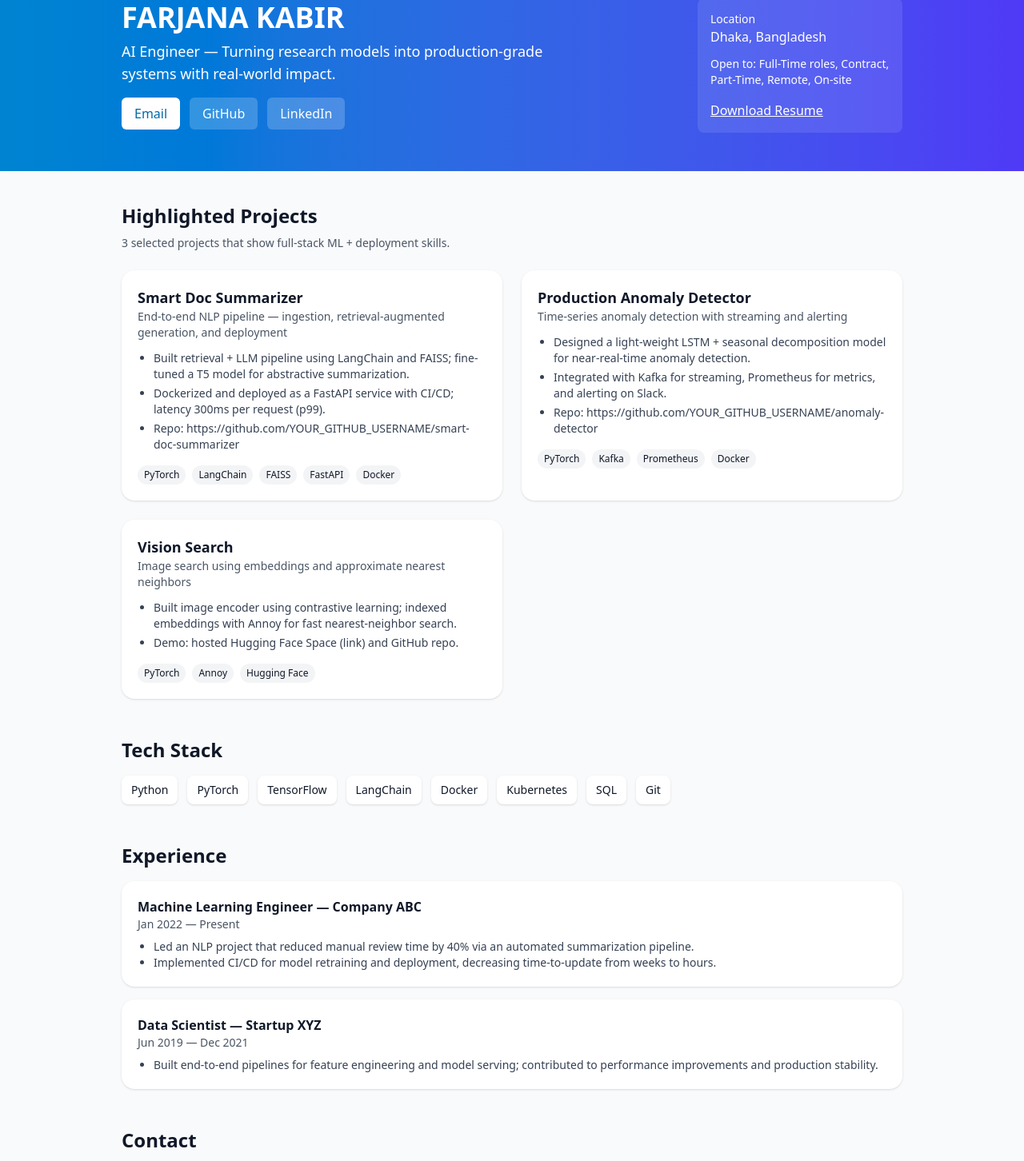
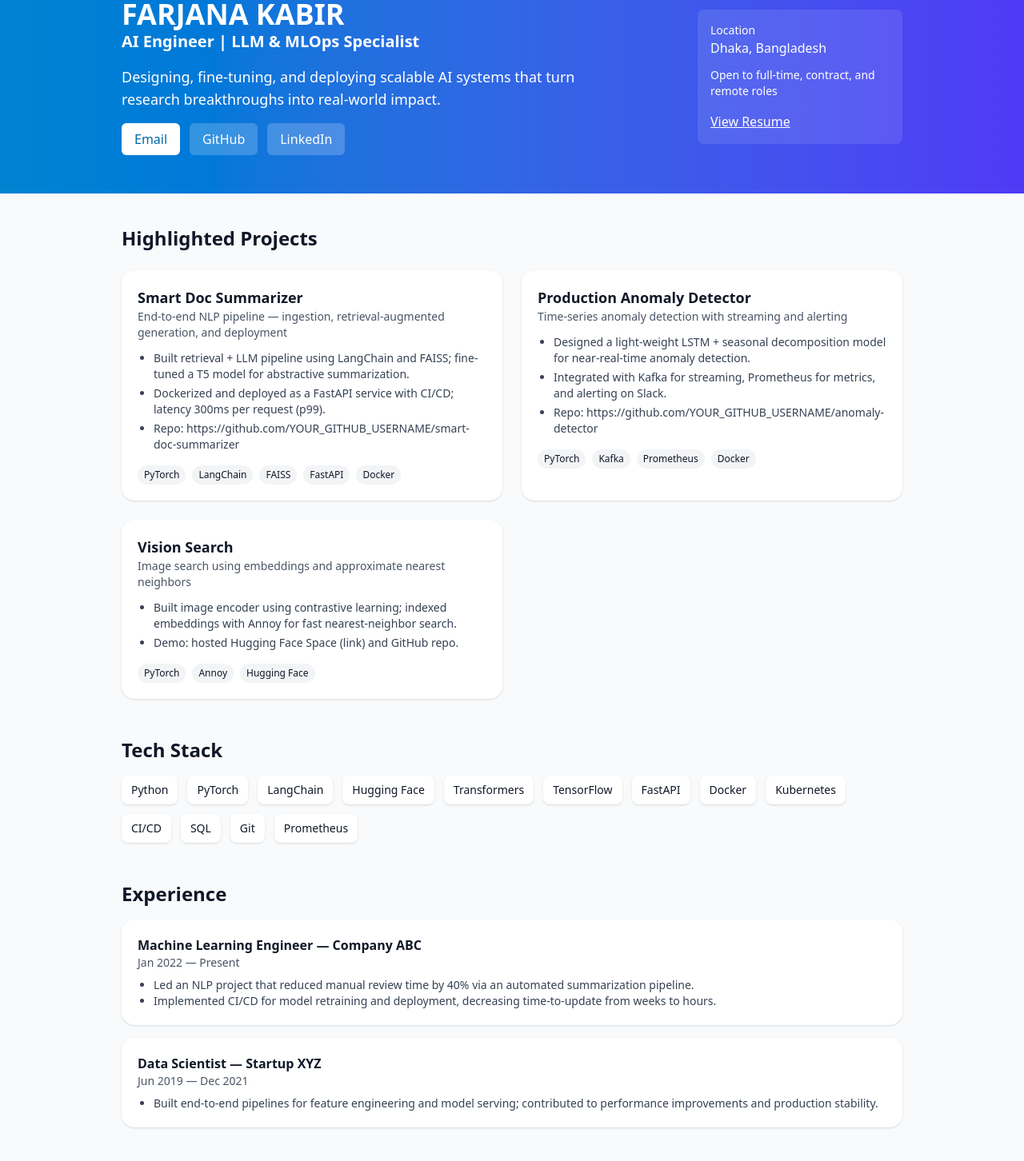
Before and after one commit to noname-mt/portfolio, a React (Vite) app: page / in a window 1280 px wide. Shown: the part 50-1502 px from the top of the page at 80% size. Built offline with nearby package versions, Linux system fonts and the light colour scheme.

Commit message:
little bit text changed

```diff
--- a/src/App.tsx
+++ b/src/App.tsx
@@ -39,7 +39,7 @@ const PROJECTS: Project[] = [
   }
 ]
 
-const TECH = ['Python', 'PyTorch', 'TensorFlow', 'LangChain', 'Docker', 'Kubernetes', 'SQL', 'Git']
+const TECH = ['Python', 'PyTorch', 'LangChain', 'Hugging Face', 'Transformers', 'TensorFlow', 'FastAPI', 'Docker', 'Kubernetes', 'CI/CD', 'SQL', 'Git', 'Prometheus']
 
 export default function App(): React.JSX.Element {
   return (
@@ -48,8 +48,12 @@ export default function App(): React.JSX.Element {
         <div className="max-w-5xl mx-auto px-6 py-12 flex flex-col md:flex-row items-start md:items-center justify-between gap-6">
           <div>
             <h1 className="text-4xl font-extrabold">FARJANA KABIR</h1>
+            <h2 className="text-xl font-semibold mb-4">
+            AI Engineer&nbsp;|&nbsp;LLM &amp; MLOps Specialist
+          </h2>
             {/* <p className="mt-2 text-lg max-w-xl">AI Engineer — I build production-ready ML systems: model development, infra, and deployable services.</p> */}
-            <p className="mt-2 text-lg max-w-xl">AI Engineer — Turning research models into production-grade systems with real-world impact.</p>
+            <p className="mt-2 text-lg max-w-xl">Designing, fine-tuning, and deploying scalable AI systems that turn
+            research breakthroughs into real-world impact.</p>
             <div className="mt-4 flex gap-3">
               <a className="inline-block bg-white text-sky-700 px-4 py-2 rounded-md font-medium" href="mailto:farjanakabirsamanta85@gmail.com">Email</a>
               <a className="inline-block bg-white/20 hover:bg-white/30 px-4 py-2 rounded-md" href="https://github.com/samanta-sc" target="_blank" rel="noreferrer">GitHub</a>
@@ -60,8 +64,8 @@ export default function App(): React.JSX.Element {
           <div className="w-full md:w-64 bg-white/10 rounded-lg p-4">
             <p className="text-sm">Location</p>
             <p className="font-medium">Dhaka, Bangladesh</p>
-            <p className="mt-3 text-sm">Open to: Full-Time roles, Contract, Part-Time, Remote, On-site</p>
-            <a className="mt-4 block font-medium underline" href="https://noname-mt.github.io/resume.pdf">Download Resume</a>
+            <p className="mt-3 text-sm">Open to full-time, contract, and remote roles</p>
+            <a className="mt-4 block font-medium underline" href="https://noname-mt.github.io/resume.pdf">View Resume</a>
           </div>
         </div>
       </header>
@@ -69,7 +73,7 @@ export default function App(): React.JSX.Element {
       <main className="max-w-5xl mx-auto px-6 py-10">
         <section>
           <h2 className="text-2xl font-bold">Highlighted Projects</h2>
-          <p className="mt-2 text-sm text-gray-600">3 selected projects that show full-stack ML + deployment skills.</p>
+          {/* <p className="mt-2 text-sm text-gray-600">3 selected projects that show full-stack ML + deployment skills.</p> */}
 
           <div className="mt-6 grid gap-6 grid-cols-1 md:grid-cols-2">
             {PROJECTS.map((p) => (
@@ -123,7 +127,8 @@ export default function App(): React.JSX.Element {
 
         <section className="mt-12">
           <h2 className="text-2xl font-bold">Contact</h2>
-          <p className="mt-2 text-sm text-gray-600">Open to interviews. Best way to reach me is email or LinkedIn.</p>
+          <p className="mt-2 text-sm text-gray-600">Always open to collaboration and new opportunities in AI and MLOps.
+          Reach out anytime!</p>
           <div className="mt-4 flex gap-3">
             <a className="inline-block px-4 py-2 bg-sky-600 text-white rounded-md" href="mailto:farjanakabirsamanta85@gmail.com">Email</a>
             <a className="inline-block px-4 py-2 border rounded-md" href="https://github.com/samanta-sc">GitHub</a>
```
